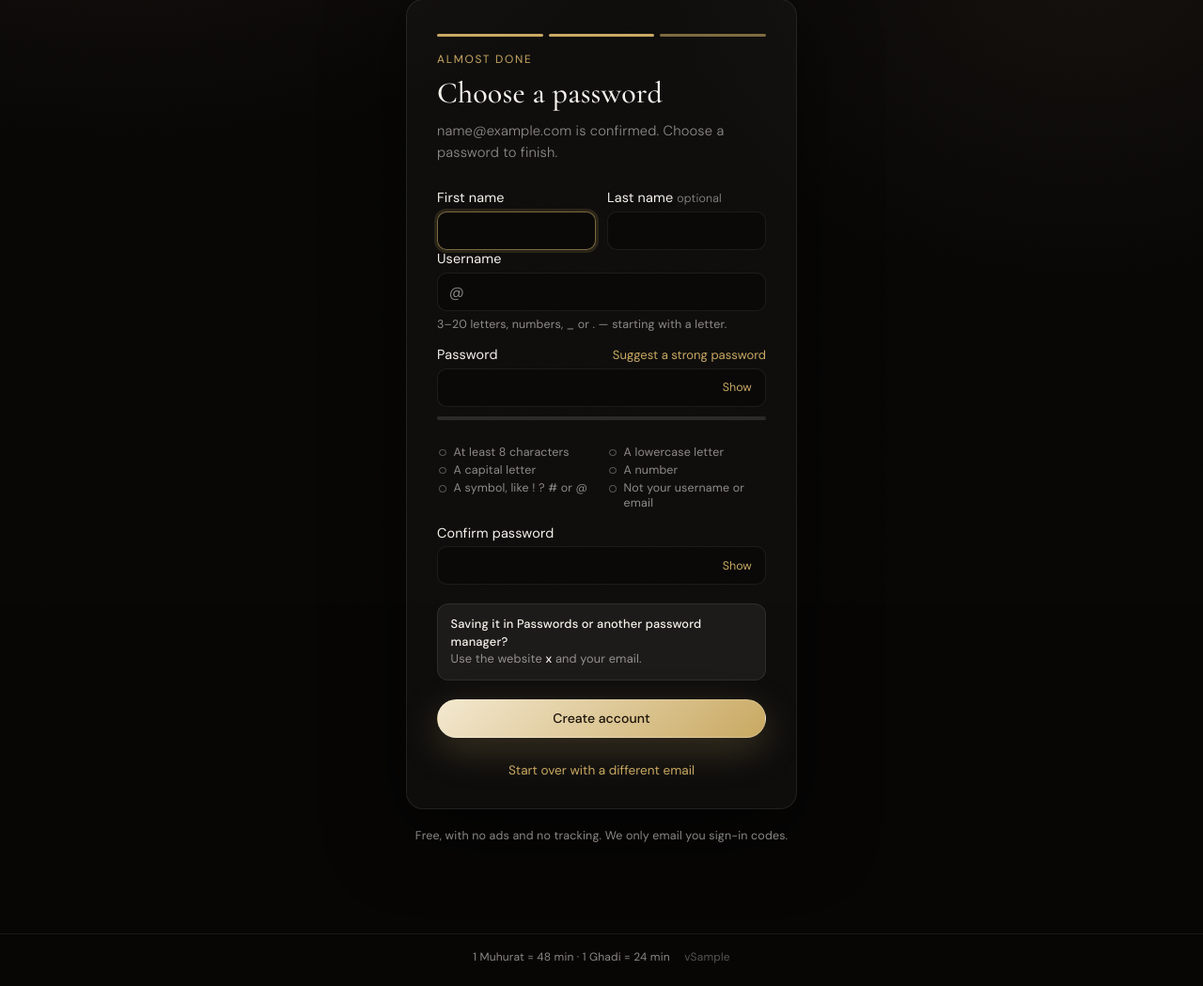
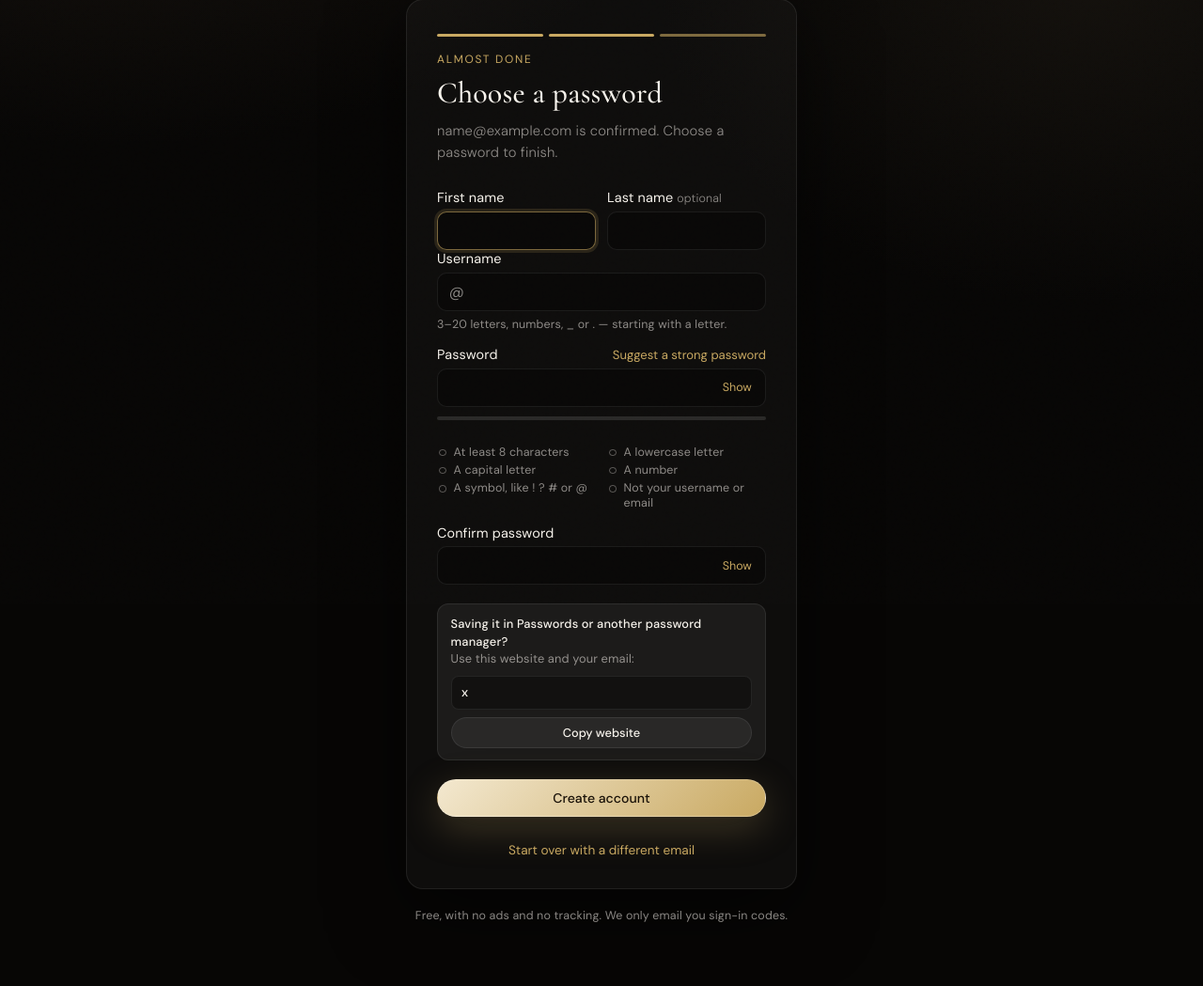
Before and after one commit to Harsh-0024/Pomodoro-timer, a Python web app: template templates/sign_in.html in a window 1280 px wide. Shown: the part 157-1206 px from the top of the page at 94% size. Before the commit the page ends 1182 px from the top, so only its background shows below. Run offline with Jinja, Linux system fonts and the light colour scheme; the template is opened without the code that fills it: most values are stand-ins (such as "Sample title", 1, 10 or a date in 2020).

Commit message:
Password step: "Copy website" next to "Copy password"
People saving the password by hand need the website too, and shouldn't
have to type it. The address now sits on its own line in a box (one
click selects all of it) with "Copy website" and "Copy password" side by
side; it no longer breaks mid-word.

Co-Authored-By: Claude Opus 5.5 <noreply@anthropic.com>

```diff
--- a/static/css/app.css
+++ b/static/css/app.css
@@ -4117,8 +4117,9 @@ body[data-theme="light"] .signin-message[data-tone="error"] {
 /* sign-in: where to save the password */
 .save-hint {
   display: flex;
-  align-items: center;
-  gap: 0.75rem;
+  flex-direction: column;
+  align-items: stretch;
+  gap: 0.5rem;
   padding: 0.75rem 0.85rem;
   border: 1px solid var(--line);
   border-radius: 12px;
@@ -4135,17 +4136,33 @@ body[data-theme="light"] .signin-message[data-tone="error"] {
 }
 
 .save-hint-text {
-  flex: 1;
-}
-
-.save-hint .btn {
-  flex: none;
+  margin: 0;
+}
+
+.save-hint .save-site {
+  margin: 0;
+  padding: 0.45rem 0.65rem;
+  border: 1px solid var(--line);
+  border-radius: 8px;
+  background: var(--control-bg);
+  font-size: 0.85rem;
+  user-select: all; /* one click selects the whole address */
+}
+
+.save-hint-actions {
+  display: flex;
+  flex-wrap: wrap;
+  gap: 0.5rem;
+}
+
+.save-hint-actions .btn {
+  flex: 1 1 8rem;
 }
 
 .save-site {
   color: var(--ink);
   font-weight: 500;
-  word-break: break-all;
+  overflow-wrap: anywhere; /* break only if it truly doesn't fit, not mid-word by default */
 }
 
 /* update required: covers the whole app until it updates */
--- a/static/js/sign-in.js
+++ b/static/js/sign-in.js
@@ -353,6 +353,12 @@
       undefined);
   });
 
+  $("btnCopySite").addEventListener("click", async (ev) => {
+    const site = ev.currentTarget.dataset.site;
+    say((await copyText(site)) ? "Website copied. Paste it into your password manager." :
+      `Couldn't copy. The website is ${site}`, undefined);
+  });
+
   // Typing your own: the Copy button is still handy once there is something to copy.
   $("newPassword").addEventListener("input", () => {
     $("btnCopyPassword").hidden = !$("newPassword").value;
--- a/templates/sign_in.html
+++ b/templates/sign_in.html
@@ -140,11 +140,15 @@
         <p class="field-note" id="matchNote" aria-live="polite"></p>
       </div>
       <div class="save-hint" id="saveHint">
-        <div class="save-hint-text">
+        <p class="save-hint-text">
           <strong>Saving it in Passwords or another password manager?</strong>
-          Use the website <span class="save-site">{{ password_site }}</span> and your email.
+          Use this website and your email:
+        </p>
+        <p class="save-site" id="saveSite">{{ password_site }}</p>
+        <div class="save-hint-actions">
+          <button type="button" class="btn btn-quiet btn-small" id="btnCopySite" data-site="{{ password_site }}">Copy website</button>
+          <button type="button" class="btn btn-quiet btn-small" id="btnCopyPassword" hidden>Copy password</button>
         </div>
-        <button type="button" class="btn btn-quiet btn-small" id="btnCopyPassword" hidden>Copy password</button>
       </div>
       <button type="submit" class="btn btn-primary signin-submit" id="btnSavePassword">Create account</button>
       <p class="signin-switch"><button type="button" class="signin-link" id="btnCancelPending">Start over with a different email</button></p>
```
